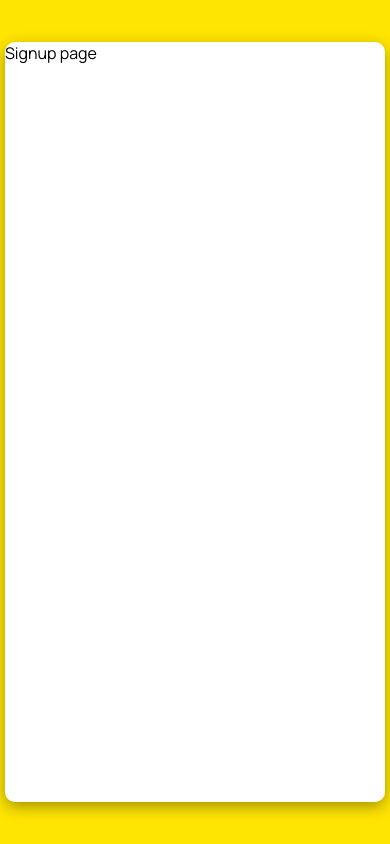
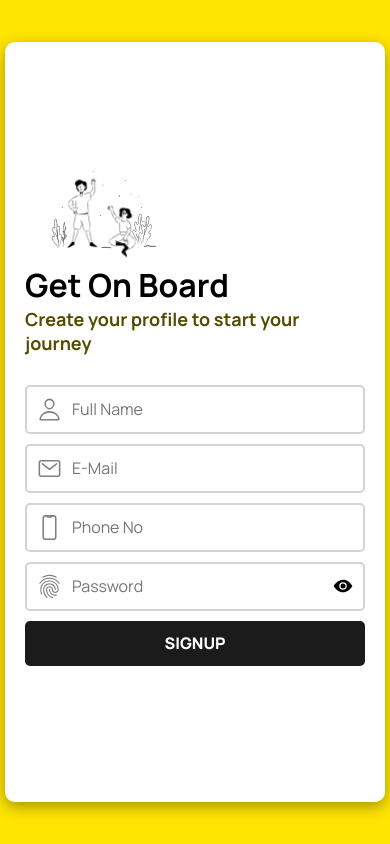
Before and after one commit to Shubham-Lal/Project-Nexus, a React (Vite) app: page /signup in a window 390 px wide. Built offline with nearby package versions, Linux system fonts and the light colour scheme.

Commit message:
create Signup component

```diff
--- a/index.html
+++ b/index.html
@@ -9,7 +9,6 @@
   <link rel="preconnect" href="https://fonts.googleapis.com">
   <link rel="preconnect" href="https://fonts.gstatic.com" crossorigin>
   <link href="https://fonts.googleapis.com/css2?family=Manrope:wght@200..800&display=swap" rel="stylesheet">
-  <link rel="preload" as="image" href="Welcome.json" type="application/json" />
 </head>
 
 <body>
--- a/package.json
+++ b/package.json
@@ -14,7 +14,8 @@
     "react": "^18.2.0",
     "react-dom": "^18.2.0",
     "react-icons": "^5.2.1",
-    "react-router-dom": "^6.23.1"
+    "react-router-dom": "^6.23.1",
+    "sonner": "^1.4.41"
   },
   "devDependencies": {
     "@types/react": "^18.2.66",
--- a/src/App.jsx
+++ b/src/App.jsx
@@ -2,13 +2,20 @@ import "./App.css";
 import { Routes, Route, Link, useLocation } from "react-router-dom";
 import Lottie from "lottie-react";
 import Welcome from "./lottie/Welcome.json"
-import Login from "./components/login";
-import Signup from "./components/signup";
+import Login from "./components/auth/Login";
+import Signup from "./components/auth/Signup";
+import { Toaster } from "sonner";
 
 function App() {
   const location = useLocation();
 
   return (
+    <>
+      <Toaster
+        duration={3000}
+        position='top-center'
+        richColors
+      />
       <div id='home' className={location.pathname !== '/' ? 'yellow-bg' : 'white-bg'}>
         <div className='welcome-modal'>
           <div className={`left ${location.pathname === '/' ? '' : 'hide-medium-device'}`}>
@@ -43,6 +50,7 @@ function App() {
           )}
         </div>
       </div>
+    </>
   )
 }
 
--- a/src/components/login/index.jsx
+++ b/src/components/auth/Login.jsx
@@ -1,16 +1,28 @@
 import "./style.css";
 import { useState } from "react";
-import { Link } from "react-router-dom";
+import { useNavigate, Link } from "react-router-dom";
 import Lottie from "lottie-react";
 import Welcome from "../../lottie/Welcome.json";
-import { IoPersonOutline, IoFingerPrintOutline, IoEyeSharp, IoEyeOffSharp } from "react-icons/io5";
+import { IoMailOutline, IoFingerPrintOutline, IoEyeSharp, IoEyeOffSharp } from "react-icons/io5";
 import { FcGoogle } from "react-icons/fc";
+import { toast } from "sonner";
 
 const Login = () => {
+    const navigate = useNavigate();
+
+    const [email, setEmail] = useState('');
+    const [password, setPassword] = useState('');
     const [hidePassword, setHidePassword] = useState(false);
 
+    const handleLoginSubmit = (e) => {
+        e.preventDefault();
+
+        toast.success('Login successfull!');
+        navigate('/success-login');
+    }
+
     return (
-        <form id='login'>
+        <form onSubmit={handleLoginSubmit}>
             <Lottie
                 className='lottie-anim'
                 animationData={Welcome}
@@ -21,10 +33,13 @@ const Login = () => {
             <h2>Please login to your account</h2>
 
             <div className='input-container' style={{ marginTop: '30px' }}>
-                <IoPersonOutline size={25} color='gray' />
+                <IoMailOutline size={25} color='gray' />
                 <input
                     name='email'
+                    type='email'
                     placeholder='E-Mail'
+                    value={email}
+                    onChange={e => setEmail(e.target.value)}
                 />
             </div>
 
@@ -34,6 +49,8 @@ const Login = () => {
                     name='password'
                     type={!hidePassword ? 'password' : 'text'}
                     placeholder='Password'
+                    value={password}
+                    onChange={e => setPassword(e.target.value)}
                 />
                 {!hidePassword ? (
                     <IoEyeSharp size={20} cursor='pointer' onClick={() => setHidePassword(true)} />
--- /dev/null
+++ b/src/components/auth/Signup.jsx
@@ -0,0 +1,88 @@
+import "./style.css";
+import { useState } from "react";
+import { useNavigate, Link } from "react-router-dom";
+import Lottie from "lottie-react";
+import Welcome from "../../lottie/Welcome.json";
+import { IoPersonOutline, IoMailOutline, IoPhonePortraitOutline, IoFingerPrintOutline, IoEyeSharp, IoEyeOffSharp } from "react-icons/io5";
+import { toast } from "sonner";
+IoPersonOutline
+const Signup = () => {
+    const navigate = useNavigate();
+
+    const [fullName, setFullName] = useState('');
+    const [email, setEmail] = useState('');
+    const [phoneNo, setPhoneNo] = useState('');
+    const [password, setPassword] = useState('');
+    const [hidePassword, setHidePassword] = useState(false);
+
+    const handleSignupSubmit = (e) => {
+        e.preventDefault();
+
+        toast.success('Signup successfull!');
+        navigate('/success-register');
+    }
+
+    return (
+        <form onSubmit={handleSignupSubmit}>
+            <Lottie
+                className='lottie-anim'
+                animationData={Welcome}
+                loop={true}
+            />
+
+            <h1>Get On Board</h1>
+            <h2>Create your profile to start your journey</h2>
+
+            <div className='input-container' style={{ marginTop: '30px' }}>
+                <IoPersonOutline size={25} color='gray' />
+                <input
+                    name='full_name'
+                    placeholder='Full Name'
+                    value={fullName}
+                    onChange={e => setFullName(e.target.value)}
+                />
+            </div>
+
+            <div className='input-container' style={{ marginTop: '10px' }}>
+                <IoMailOutline size={25} color='gray' />
+                <input
+                    name='email'
+                    type='email'
+                    placeholder='E-Mail'
+                    value={email}
+                    onChange={e => setEmail(e.target.value)}
+                />
+            </div>
+
+            <div className='input-container' style={{ marginTop: '10px' }}>
+                <IoPhonePortraitOutline size={25} color='gray' />
+                <input
+                    name='phone_no'
+                    placeholder='Phone No'
+                    value={phoneNo}
+                    onChange={e => setPhoneNo(e.target.value)}
+                />
+            </div>
+
+            <div className='input-container' style={{ marginTop: '10px' }}>
+                <IoFingerPrintOutline size={25} color='gray' />
+                <input
+                    name='password'
+                    type={!hidePassword ? 'password' : 'text'}
+                    placeholder='Password'
+                    value={password}
+                    onChange={e => setPassword(e.target.value)}
+                />
+                {!hidePassword ? (
+                    <IoEyeSharp size={20} cursor='pointer' onClick={() => setHidePassword(true)} />
+                ) : (
+                    <IoEyeOffSharp size={20} cursor='pointer' onClick={() => setHidePassword(false)} />
+                )}
+            </div>
+
+            <button type='submit' className='submit-btn'>SIGNUP</button>
+        </form>
+    )
+}
+
+export default Signup
--- a/src/components/login/style.css
+++ b/src/components/auth/style.css
@@ -1,4 +1,4 @@
-#login {
+form {
     padding: 20px;
     width: 100%;
     height: 100%;
@@ -8,11 +8,11 @@
     border-radius: 0 40px 40px 0;
 }
 
-#login .lottie-anim {
+form .lottie-anim {
     display: none;
 }
 
-#login .input-container {
+form .input-container {
     padding: 7.5px 10px;
     display: flex;
     align-items: center;
@@ -21,21 +21,22 @@
     border-radius: 5px;
 }
 
-#login .input-container input {
+form .input-container input {
     flex: 1;
     height: 30px;
     font-size: 16px;
 }
 
-#login .forgot-password {
-    margin: 10px 0;
+form .forgot-password {
+    margin-top: 10px;
     margin-left: auto;
     color: #3c82f6;
     font-size: 15px;
     font-weight: 600;
 }
 
-#login .submit-btn {
+form .submit-btn {
+    margin-top: 10px;
     margin-bottom: 15px;
     width: 100%;
     height: 45px;
@@ -51,13 +52,13 @@
     transition: all 0.2s ease-in-out;
 }
 
-#login .divider {
+form .divider {
     margin: 0 auto;
     margin-bottom: 15px;
     font-weight: 900;
 }
 
-#login .google-btn {
+form .google-btn {
     margin-bottom: 15px;
     width: 100%;
     height: 45px;
@@ -72,7 +73,7 @@
     transition: all 0.2s ease-in-out;
 }
 
-#login .new-here {
+form .new-here {
     margin: 0 auto;
     display: flex;
     align-items: center;
@@ -82,12 +83,12 @@
 }
 
 @media screen and (max-width: 800px) {
-    #login {
+    form {
         height: 90dvh;
         border-radius: 10px;
     }
 
-    #login .lottie-anim {
+    form .lottie-anim {
         display: block;
         width: 150px;
     }
--- a/src/components/signup/index.jsx
+++ /dev/null
@@ -1,11 +0,0 @@
-import "./style.css";
-
-const Signup = () => {
-    return (
-        <div id='signup'>
-            Signup page
-        </div>
-    )
-}
-
-export default Signup
--- a/src/components/signup/style.css
+++ /dev/null
@@ -1,15 +0,0 @@
-#signup {
-    width: 100%;
-    height: 100%;
-    background-color: white;
-    border-radius: 0 40px 40px 0;
-}
-
-@media screen and (max-width: 800px) {
-    #signup {
-        height: 90dvh;
-        border-radius: 10px;
-    }
-}
-
-@media screen and (max-width: 480px) {}
```
Also changed, not shown: vercel.json (added), 1 other file (tests, documents, lock files or other folders). Lines whose indentation alone changed are shown as unchanged.
